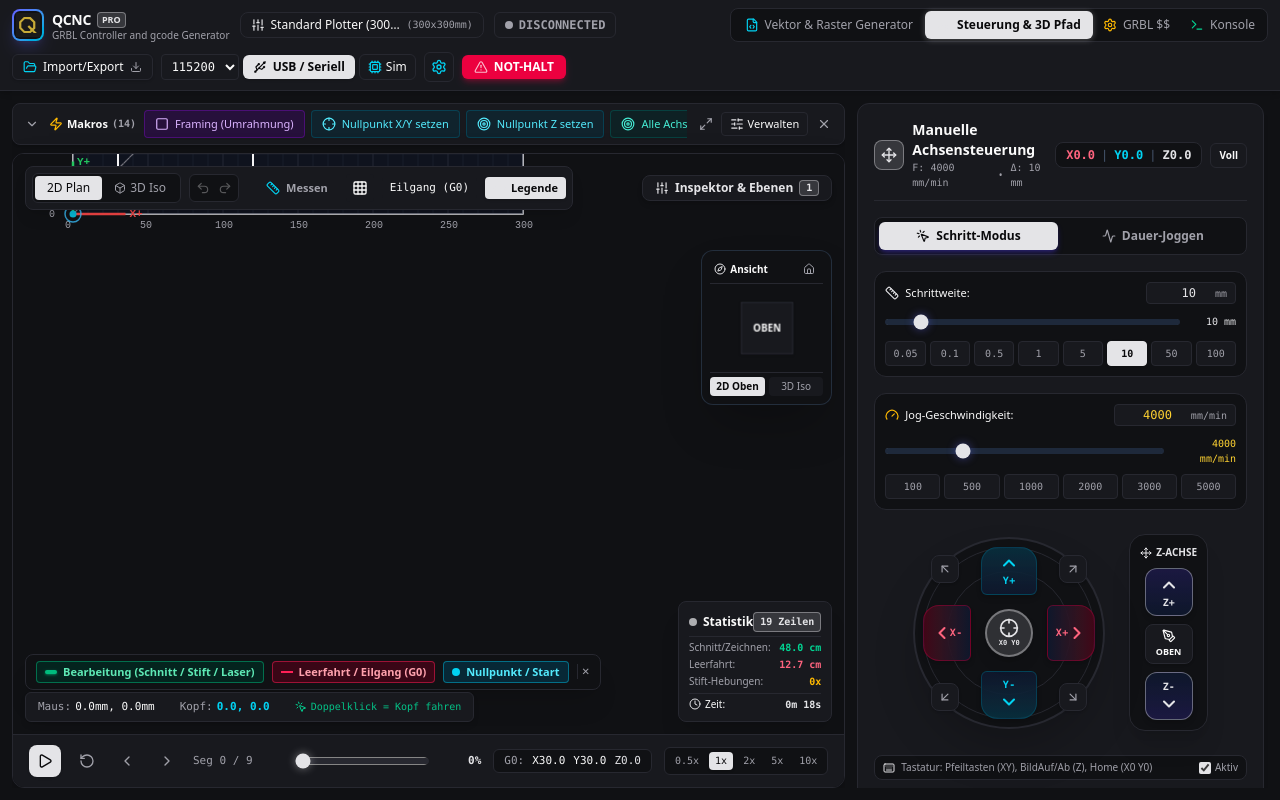
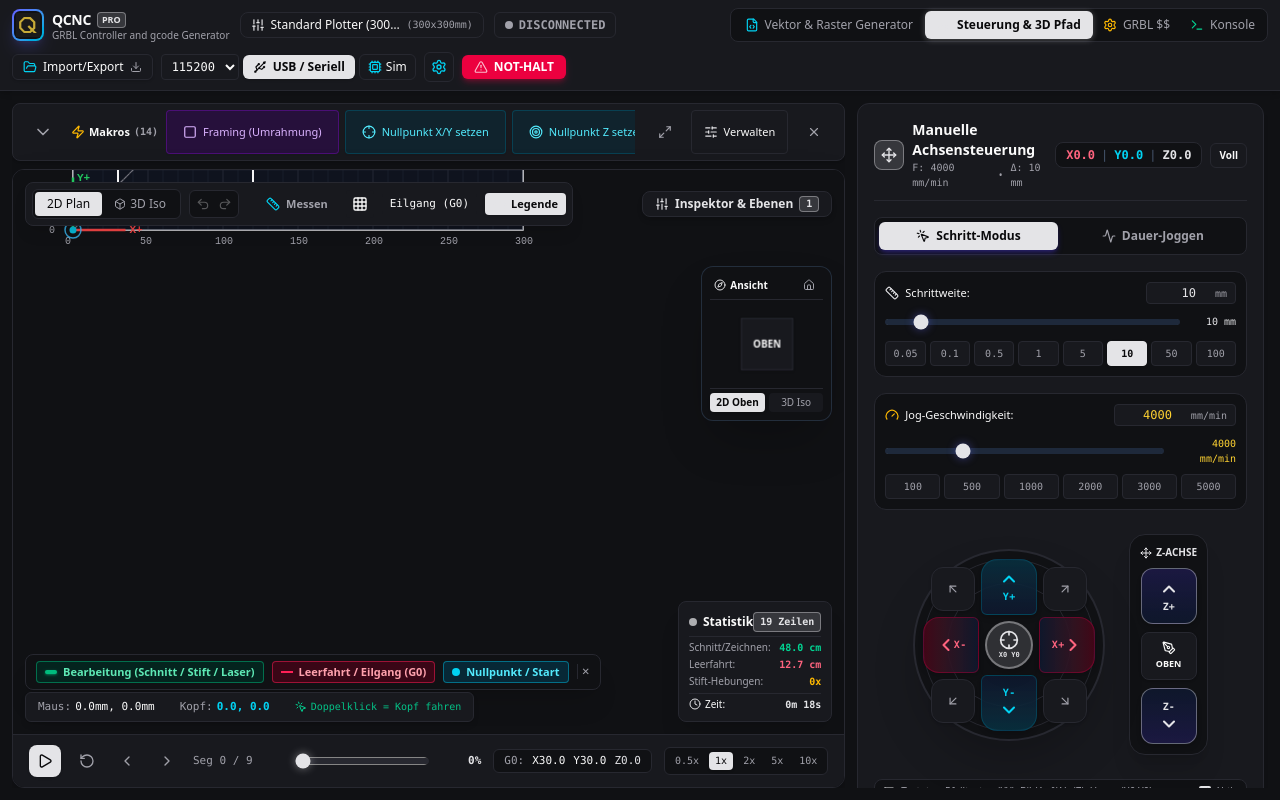
Before and after one commit to MrX5400/QCNC, a React (Vite) app: page / in a window 1280 px wide. Built offline with nearby package versions, Linux system fonts and the light colour scheme.

Commit message:
Tuchbedienung und Browseroptimierung

```diff
--- a/src/components/CustomButtonsBar.tsx
+++ b/src/components/CustomButtonsBar.tsx
@@ -189,15 +189,15 @@ export const CustomButtonsBar: React.FC<CustomButtonsBarProps> = ({
         <div className="flex items-center gap-1.5 shrink-0">
           <button
             onClick={() => setIsCollapsed(!isCollapsed)}
-            className="p-1 text-slate-400 hover:text-slate-200 hover:bg-slate-800 rounded transition-colors"
+            className="p-1 min-h-[44px] min-w-[44px] flex items-center justify-center text-slate-400 hover:text-slate-200 hover:bg-slate-800 rounded transition-colors touch-none"
             title={isCollapsed ? 'Makroleiste aufklappen' : 'Makroleiste minimieren'}
           >
-            {isCollapsed ? <ChevronRight className="w-3.5 h-3.5 text-amber-400" /> : <ChevronDown className="w-3.5 h-3.5 text-slate-400" />}
+            {isCollapsed ? <ChevronRight className="w-5 h-5 text-amber-400" /> : <ChevronDown className="w-5 h-5 text-slate-400" />}
           </button>
 
           <div
             onClick={() => setIsCollapsed(!isCollapsed)}
-            className="flex items-center gap-1 cursor-pointer font-semibold text-[11px] text-slate-300 hover:text-white transition-colors"
+            className="flex items-center gap-1 cursor-pointer font-semibold text-[11px] text-slate-300 hover:text-white transition-colors min-h-[44px] select-none touch-none"
             title="Klicken zum Ein-/Ausklappen"
           >
             <Zap className="w-3.5 h-3.5 text-amber-400" />
@@ -244,7 +244,7 @@ export const CustomButtonsBar: React.FC<CustomButtonsBarProps> = ({
                   key={btn.id}
                   onClick={() => handleButtonClick(btn)}
                   disabled={!!executingMacroId}
-                  className={`h-7 px-2.5 rounded text-[11px] font-medium border flex items-center gap-1.5 shrink-0 transition-all shadow-xs active:scale-95 disabled:opacity-50 cursor-pointer ${getColorClasses(
+                  className={`min-h-[44px] px-4 rounded text-[11px] font-medium border flex items-center gap-1.5 shrink-0 transition-all shadow-xs active:scale-95 disabled:opacity-50 cursor-pointer touch-none ${getColorClasses(
                     btn.color,
                     isRunning
                   )}`}
@@ -273,7 +273,7 @@ export const CustomButtonsBar: React.FC<CustomButtonsBarProps> = ({
           {!isCollapsed && (
             <button
               onClick={() => setIsWrapMode(!isWrapMode)}
-              className={`p-1 rounded text-xs transition-colors ${
+              className={`min-h-[44px] min-w-[44px] flex items-center justify-center p-1 rounded text-xs transition-colors touch-none ${
                 isWrapMode
                   ? 'bg-purple-900/60 text-purple-300 border border-purple-700'
                   : 'text-slate-400 hover:text-slate-200 hover:bg-slate-800'
@@ -286,7 +286,7 @@ export const CustomButtonsBar: React.FC<CustomButtonsBarProps> = ({
 
           <button
             onClick={onOpenManageModal}
-            className="px-2 py-1 bg-slate-800 hover:bg-slate-700 text-slate-200 hover:text-white rounded border border-slate-700 font-medium text-[11px] flex items-center gap-1 transition-colors"
+            className="min-h-[44px] px-3 bg-slate-800 hover:bg-slate-700 text-slate-200 hover:text-white rounded border border-slate-700 font-medium text-[11px] flex items-center justify-center gap-1.5 transition-colors touch-none"
             title="Makros verwalten, anordnen oder neue erstellen"
           >
             <SlidersHorizontal className="w-3.5 h-3.5 text-indigo-400" />
@@ -296,7 +296,7 @@ export const CustomButtonsBar: React.FC<CustomButtonsBarProps> = ({
           {onClose && (
             <button
               onClick={onClose}
-              className="p-1 rounded text-slate-400 hover:text-rose-300 hover:bg-rose-950/50 border border-transparent hover:border-rose-800/40 transition-colors"
+              className="min-h-[44px] min-w-[44px] flex items-center justify-center p-1 rounded text-slate-400 hover:text-rose-300 hover:bg-rose-950/50 border border-transparent hover:border-rose-800/40 transition-colors touch-none"
               title="Makroleiste komplett ausblenden (mehr Baufläche)"
             >
               <X className="w-3.5 h-3.5" />
--- a/src/components/JogController.tsx
+++ b/src/components/JogController.tsx
@@ -108,6 +108,31 @@ export const JogController: React.FC<JogControllerProps> = ({
     } else {
       await grbl.send('M3 S50'); // 5% power test beam
       setIsLaserFiring(true);
+    }
+  };
+
+  const handleTouchStartAxis = (e: React.TouchEvent, key: string, axis: 'X' | 'Y' | 'Z', dir: number) => {
+    if (e.cancelable) e.preventDefault();
+    if (jogMode === 'continuous') {
+      handleStartContinuous(key, axis, dir);
+    } else {
+      handleStepJog(axis, dir);
+    }
+  };
+
+  const handleTouchEndAxis = (e: React.TouchEvent) => {
+    if (e.cancelable) e.preventDefault();
+    if (jogMode === 'continuous') {
+      handleStopContinuous();
+    }
+  };
+
+  const handleTouchStartDiag = (e: React.TouchEvent, key: string, dirX: number, dirY: number) => {
+    if (e.cancelable) e.preventDefault();
+    if (jogMode === 'continuous') {
+      handleStartContinuousDiagonal(key, dirX, dirY);
+    } else {
+      handleStepDiagonalJog(dirX, dirY);
     }
   };
 
@@ -345,10 +370,10 @@ export const JogController: React.FC<JogControllerProps> = ({
             onMouseDown={jogMode === 'continuous' ? () => handleStartContinuous('Y+', 'Y', 1) : undefined}
             onMouseUp={jogMode === 'continuous' ? handleStopContinuous : undefined}
             onMouseLeave={jogMode === 'continuous' ? handleStopContinuous : undefined}
-            onTouchStart={jogMode === 'continuous' ? () => handleStartContinuous('Y+', 'Y', 1) : undefined}
-            onTouchEnd={jogMode === 'continuous' ? handleStopContinuous : undefined}
+            onTouchStart={(e) => handleTouchStartAxis(e, 'Y+', 'Y', 1)}
+            onTouchEnd={handleTouchEndAxis}
             onClick={jogMode === 'step' ? () => handleStepJog('Y', 1) : undefined}
-            className={`absolute top-2 left-1/2 -translate-x-1/2 w-14 h-12 rounded-t-2xl rounded-b-md flex flex-col items-center justify-center transition-all shadow-md active:scale-95 select-none ${
+            className={`absolute top-2 left-1/2 -translate-x-1/2 w-14 h-14 rounded-t-2xl rounded-b-md flex flex-col items-center justify-center transition-all shadow-md active:scale-95 select-none touch-none ${
               activeContinuousKey === 'Y+'
                 ? 'bg-cyan-500 text-slate-950 shadow-cyan-500/50 scale-95 ring-2 ring-cyan-300'
                 : 'bg-gradient-to-b from-cyan-950/80 to-slate-900 hover:from-cyan-900 hover:to-slate-800 border border-cyan-800/50 text-cyan-400 hover:text-cyan-200'
@@ -364,10 +389,10 @@ export const JogController: React.FC<JogControllerProps> = ({
             onMouseDown={jogMode === 'continuous' ? () => handleStartContinuous('Y-', 'Y', -1) : undefined}
             onMouseUp={jogMode === 'continuous' ? handleStopContinuous : undefined}
             onMouseLeave={jogMode === 'continuous' ? handleStopContinuous : undefined}
-            onTouchStart={jogMode === 'continuous' ? () => handleStartContinuous('Y-', 'Y', -1) : undefined}
-            onTouchEnd={jogMode === 'continuous' ? handleStopContinuous : undefined}
+            onTouchStart={(e) => handleTouchStartAxis(e, 'Y-', 'Y', -1)}
+            onTouchEnd={handleTouchEndAxis}
             onClick={jogMode === 'step' ? () => handleStepJog('Y', -1) : undefined}
-            className={`absolute bottom-2 left-1/2 -translate-x-1/2 w-14 h-12 rounded-b-2xl rounded-t-md flex flex-col items-center justify-center transition-all shadow-md active:scale-95 select-none ${
+            className={`absolute bottom-2 left-1/2 -translate-x-1/2 w-14 h-14 rounded-b-2xl rounded-t-md flex flex-col items-center justify-center transition-all shadow-md active:scale-95 select-none touch-none ${
               activeContinuousKey === 'Y-'
                 ? 'bg-cyan-500 text-slate-950 shadow-cyan-500/50 scale-95 ring-2 ring-cyan-300'
                 : 'bg-gradient-to-t from-cyan-950/80 to-slate-900 hover:from-cyan-900 hover:to-slate-800 border border-cyan-800/50 text-cyan-400 hover:text-cyan-200'
@@ -383,10 +408,10 @@ export const JogController: React.FC<JogControllerProps> = ({
             onMouseDown={jogMode === 'continuous' ? () => handleStartContinuous('X-', 'X', -1) : undefined}
             onMouseUp={jogMode === 'continuous' ? handleStopContinuous : undefined}
             onMouseLeave={jogMode === 'continuous' ? handleStopContinuous : undefined}
-            onTouchStart={jogMode === 'continuous' ? () => handleStartContinuous('X-', 'X', -1) : undefined}
-            onTouchEnd={jogMode === 'continuous' ? handleStopContinuous : undefined}
+            onTouchStart={(e) => handleTouchStartAxis(e, 'X-', 'X', -1)}
+            onTouchEnd={handleTouchEndAxis}
             onClick={jogMode === 'step' ? () => handleStepJog('X', -1) : undefined}
-            className={`absolute left-2 top-1/2 -translate-y-1/2 w-12 h-14 rounded-l-2xl rounded-r-md flex flex-col items-center justify-center transition-all shadow-md active:scale-95 select-none ${
+            className={`absolute left-2 top-1/2 -translate-y-1/2 w-14 h-14 rounded-l-2xl rounded-r-md flex flex-col items-center justify-center transition-all shadow-md active:scale-95 select-none touch-none ${
               activeContinuousKey === 'X-'
                 ? 'bg-rose-500 text-slate-950 shadow-rose-500/50 scale-95 ring-2 ring-rose-300'
                 : 'bg-gradient-to-r from-rose-950/80 to-slate-900 hover:from-rose-900 hover:to-slate-800 border border-rose-800/50 text-rose-400 hover:text-rose-200'
@@ -404,10 +429,10 @@ export const JogController: React.FC<JogControllerProps> = ({
             onMouseDown={jogMode === 'continuous' ? () => handleStartContinuous('X+', 'X', 1) : undefined}
             onMouseUp={jogMode === 'continuous' ? handleStopContinuous : undefined}
             onMouseLeave={jogMode === 'continuous' ? handleStopContinuous : undefined}
-            onTouchStart={jogMode === 'continuous' ? () => handleStartContinuous('X+', 'X', 1) : undefined}
-            onTouchEnd={jogMode === 'continuous' ? handleStopContinuous : undefined}
+            onTouchStart={(e) => handleTouchStartAxis(e, 'X+', 'X', 1)}
+            onTouchEnd={handleTouchEndAxis}
             onClick={jogMode === 'step' ? () => handleStepJog('X', 1) : undefined}
-            className={`absolute right-2 top-1/2 -translate-y-1/2 w-12 h-14 rounded-r-2xl rounded-l-md flex flex-col items-center justify-center transition-all shadow-md active:scale-95 select-none ${
+            className={`absolute right-2 top-1/2 -translate-y-1/2 w-14 h-14 rounded-r-2xl rounded-l-md flex flex-col items-center justify-center transition-all shadow-md active:scale-95 select-none touch-none ${
               activeContinuousKey === 'X+'
                 ? 'bg-rose-500 text-slate-950 shadow-rose-500/50 scale-95 ring-2 ring-rose-300'
                 : 'bg-gradient-to-l from-rose-950/80 to-slate-900 hover:from-rose-900 hover:to-slate-800 border border-rose-800/50 text-rose-400 hover:text-rose-200'
@@ -426,10 +451,10 @@ export const JogController: React.FC<JogControllerProps> = ({
             onMouseDown={jogMode === 'continuous' ? () => handleStartContinuousDiagonal('NW', -1, 1) : undefined}
             onMouseUp={jogMode === 'continuous' ? handleStopContinuous : undefined}
             onMouseLeave={jogMode === 'continuous' ? handleStopContinuous : undefined}
-            onTouchStart={jogMode === 'continuous' ? () => handleStartContinuousDiagonal('NW', -1, 1) : undefined}
-            onTouchEnd={jogMode === 'continuous' ? handleStopContinuous : undefined}
+            onTouchStart={(e) => handleTouchStartDiag(e, 'NW', -1, 1)}
+            onTouchEnd={handleTouchEndAxis}
             onClick={jogMode === 'step' ? () => handleStepDiagonalJog(-1, 1) : undefined}
-            className={`absolute top-4 left-4 w-7 h-7 rounded-lg flex items-center justify-center transition-all shadow-sm active:scale-90 ${
+            className={`absolute top-4 left-4 w-11 h-11 rounded-xl flex items-center justify-center transition-all shadow-sm active:scale-90 touch-none select-none ${
               activeContinuousKey === 'NW'
                 ? 'bg-amber-500 text-slate-950'
                 : 'bg-slate-900 hover:bg-slate-800 text-slate-400 hover:text-amber-300 border border-slate-800'
@@ -444,10 +469,10 @@ export const JogController: React.FC<JogControllerProps> = ({
             onMouseDown={jogMode === 'continuous' ? () => handleStartContinuousDiagonal('NE', 1, 1) : undefined}
             onMouseUp={jogMode === 'continuous' ? handleStopContinuous : undefined}
             onMouseLeave={jogMode === 'continuous' ? handleStopContinuous : undefined}
-            onTouchStart={jogMode === 'continuous' ? () => handleStartContinuousDiagonal('NE', 1, 1) : undefined}
-            onTouchEnd={jogMode === 'continuous' ? handleStopContinuous : undefined}
+            onTouchStart={(e) => handleTouchStartDiag(e, 'NE', 1, 1)}
+            onTouchEnd={handleTouchEndAxis}
             onClick={jogMode === 'step' ? () => handleStepDiagonalJog(1, 1) : undefined}
-            className={`absolute top-4 right-4 w-7 h-7 rounded-lg flex items-center justify-center transition-all shadow-sm active:scale-90 ${
+            className={`absolute top-4 right-4 w-11 h-11 rounded-xl flex items-center justify-center transition-all shadow-sm active:scale-90 touch-none select-none ${
               activeContinuousKey === 'NE'
                 ? 'bg-amber-500 text-slate-950'
                 : 'bg-slate-900 hover:bg-slate-800 text-slate-400 hover:text-amber-300 border border-slate-800'
@@ -462,10 +487,10 @@ export const JogController: React.FC<JogControllerProps> = ({
             onMouseDown={jogMode === 'continuous' ? () => handleStartContinuousDiagonal('SW', -1, -1) : undefined}
             onMouseUp={jogMode === 'continuous' ? handleStopContinuous : undefined}
             onMouseLeave={jogMode === 'continuous' ? handleStopContinuous : undefined}
-            onTouchStart={jogMode === 'continuous' ? () => handleStartContinuousDiagonal('SW', -1, -1) : undefined}
-            onTouchEnd={jogMode === 'continuous' ? handleStopContinuous : undefined}
+            onTouchStart={(e) => handleTouchStartDiag(e, 'SW', -1, -1)}
+            onTouchEnd={handleTouchEndAxis}
             onClick={jogMode === 'step' ? () => handleStepDiagonalJog(-1, -1) : undefined}
-            className={`absolute bottom-4 left-4 w-7 h-7 rounded-lg flex items-center justify-center transition-all shadow-sm active:scale-90 ${
+            className={`absolute bottom-4 left-4 w-11 h-11 rounded-xl flex items-center justify-center transition-all shadow-sm active:scale-90 touch-none select-none ${
               activeContinuousKey === 'SW'
                 ? 'bg-amber-500 text-slate-950'
                 : 'bg-slate-900 hover:bg-slate-800 text-slate-400 hover:text-amber-300 border border-slate-800'
@@ -480,10 +505,10 @@ export const JogController: React.FC<JogControllerProps> = ({
             onMouseDown={jogMode === 'continuous' ? () => handleStartContinuousDiagonal('SE', 1, -1) : undefined}
             onMouseUp={jogMode === 'continuous' ? handleStopContinuous : undefined}
             onMouseLeave={jogMode === 'continuous' ? handleStopContinuous : undefined}
-            onTouchStart={jogMode === 'continuous' ? () => handleStartContinuousDiagonal('SE', 1, -1) : undefined}
-            onTouchEnd={jogMode === 'continuous' ? handleStopContinuous : undefined}
+            onTouchStart={(e) => handleTouchStartDiag(e, 'SE', 1, -1)}
+            onTouchEnd={handleTouchEndAxis}
             onClick={jogMode === 'step' ? () => handleStepDiagonalJog(1, -1) : undefined}
-            className={`absolute bottom-4 right-4 w-7 h-7 rounded-lg flex items-center justify-center transition-all shadow-sm active:scale-90 ${
+            className={`absolute bottom-4 right-4 w-11 h-11 rounded-xl flex items-center justify-center transition-all shadow-sm active:scale-90 touch-none select-none ${
               activeContinuousKey === 'SE'
                 ? 'bg-amber-500 text-slate-950'
                 : 'bg-slate-900 hover:bg-slate-800 text-slate-400 hover:text-amber-300 border border-slate-800'
@@ -496,7 +521,7 @@ export const JogController: React.FC<JogControllerProps> = ({
           {/* CENTER: Return to Zero / Reticle */}
           <button
             onClick={() => grbl.returnToZero()}
-            className="w-12 h-12 rounded-full bg-indigo-600/30 hover:bg-indigo-600 active:bg-indigo-700 border-2 border-indigo-500/60 flex flex-col items-center justify-center text-indigo-300 hover:text-white transition-all shadow-lg hover:shadow-indigo-500/50 active:scale-90 select-none z-10"
+            className="w-12 h-12 rounded-full bg-indigo-600/30 hover:bg-indigo-600 active:bg-indigo-700 border-2 border-indigo-500/60 flex flex-col items-center justify-center text-indigo-300 hover:text-white transition-all shadow-lg hover:shadow-indigo-500/50 active:scale-90 select-none touch-none z-10"
             title="Fahre zu Nullpunkt (G0 X0 Y0) [Home-Taste]"
           >
             <Crosshair className="w-5 h-5" />
@@ -516,10 +541,10 @@ export const JogController: React.FC<JogControllerProps> = ({
             onMouseDown={jogMode === 'continuous' ? () => handleStartContinuous('Z+', 'Z', 1) : undefined}
             onMouseUp={jogMode === 'continuous' ? handleStopContinuous : undefined}
             onMouseLeave={jogMode === 'continuous' ? handleStopContinuous : undefined}
-            onTouchStart={jogMode === 'continuous' ? () => handleStartContinuous('Z+', 'Z', 1) : undefined}
-            onTouchEnd={jogMode === 'continuous' ? handleStopContinuous : undefined}
+            onTouchStart={(e) => handleTouchStartAxis(e, 'Z+', 'Z', 1)}
+            onTouchEnd={handleTouchEndAxis}
             onClick={jogMode === 'step' ? () => handleStepJog('Z', 1) : undefined}
-            className={`w-12 h-12 rounded-xl flex flex-col items-center justify-center font-bold transition-all shadow-md active:scale-95 select-none ${
+            className={`w-14 h-14 rounded-xl flex flex-col items-center justify-center font-bold transition-all shadow-md active:scale-95 select-none touch-none ${
               activeContinuousKey === 'Z+'
                 ? 'bg-indigo-500 text-white scale-95 shadow-indigo-500/50 ring-2 ring-indigo-300'
                 : 'bg-gradient-to-b from-indigo-950/80 to-slate-900 hover:from-indigo-900 hover:to-slate-800 border border-indigo-800/50 text-indigo-400 hover:text-indigo-200'
@@ -533,7 +558,7 @@ export const JogController: React.FC<JogControllerProps> = ({
           {/* Pen / Tool state toggle in middle */}
           <button
             onClick={handleTogglePen}
-            className={`w-12 h-10 rounded-lg flex flex-col items-center justify-center text-[9px] font-bold transition-all shadow-sm ${
+            className={`w-14 h-12 rounded-lg flex flex-col items-center justify-center text-[9px] font-bold transition-all shadow-sm select-none touch-none ${
               isPenDown
                 ? 'bg-emerald-600 text-white border border-emerald-400 shadow-emerald-500/30 shadow-lg'
                 : 'bg-slate-900 text-slate-300 hover:bg-slate-800 border border-slate-800'
@@ -549,10 +574,10 @@ export const JogController: React.FC<JogControllerProps> = ({
             onMouseDown={jogMode === 'continuous' ? () => handleStartContinuous('Z-', 'Z', -1) : undefined}
             onMouseUp={jogMode === 'continuous' ? handleStopContinuous : undefined}
             onMouseLeave={jogMode === 'continuous' ? handleStopContinuous : undefined}
-            onTouchStart={jogMode === 'continuous' ? () => handleStartContinuous('Z-', 'Z', -1) : undefined}
-            onTouchEnd={jogMode === 'continuous' ? handleStopContinuous : undefined}
+            onTouchStart={(e) => handleTouchStartAxis(e, 'Z-', 'Z', -1)}
+            onTouchEnd={handleTouchEndAxis}
             onClick={jogMode === 'step' ? () => handleStepJog('Z', -1) : undefined}
-            className={`w-12 h-12 rounded-xl flex flex-col items-center justify-center font-bold transition-all shadow-md active:scale-95 select-none ${
+            className={`w-14 h-14 rounded-xl flex flex-col items-center justify-center font-bold transition-all shadow-md active:scale-95 select-none touch-none ${
               activeContinuousKey === 'Z-'
                 ? 'bg-indigo-500 text-white scale-95 shadow-indigo-500/50 ring-2 ring-indigo-300'
                 : 'bg-gradient-to-t from-indigo-950/80 to-slate-900 hover:from-indigo-900 hover:to-slate-800 border border-indigo-800/50 text-indigo-400 hover:text-indigo-200'
--- a/src/index.css
+++ b/src/index.css
@@ -30,6 +30,15 @@ body {
   font-feature-settings: "cv02", "cv03", "cv04", "cv11";
   overflow: hidden;
   user-select: none;
+  -webkit-user-select: none;
+  touch-action: none;
+}
+
+button, canvas {
+  touch-action: none !important;
+  user-select: none;
+  -webkit-user-select: none;
+  -webkit-touch-callout: none;
 }
 
 /* ========================================================================= */
```
Also changed, not shown: 1 other file (tests, documents, lock files or other folders).
